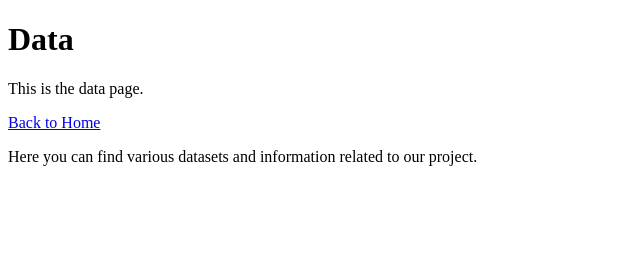
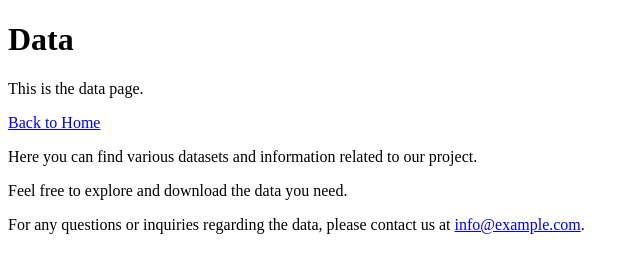
Before and after one commit to meraiyamayank/git_tut_all, a plain HTML site: page data.html in a window 1280 px wide. Shown: the whole page, without its empty margins (0-640 px from the left). Drawn offline with Linux system fonts and the light colour scheme.

Commit message:
chage email add email

```diff
--- a/data.html
+++ b/data.html
@@ -10,5 +10,7 @@
     <p>This is the data page.</p>
     <a href="index.html">Back to Home</a>
     <p>Here you can find various datasets and information related to our project.</p>
+    <p>Feel free to explore and download the data you need.</p>
+    <p>For any questions or inquiries regarding the data, please contact us at <a href="mailto:info@example.com">info@example.com</a>.</p>
 </body>
 </html>
```
